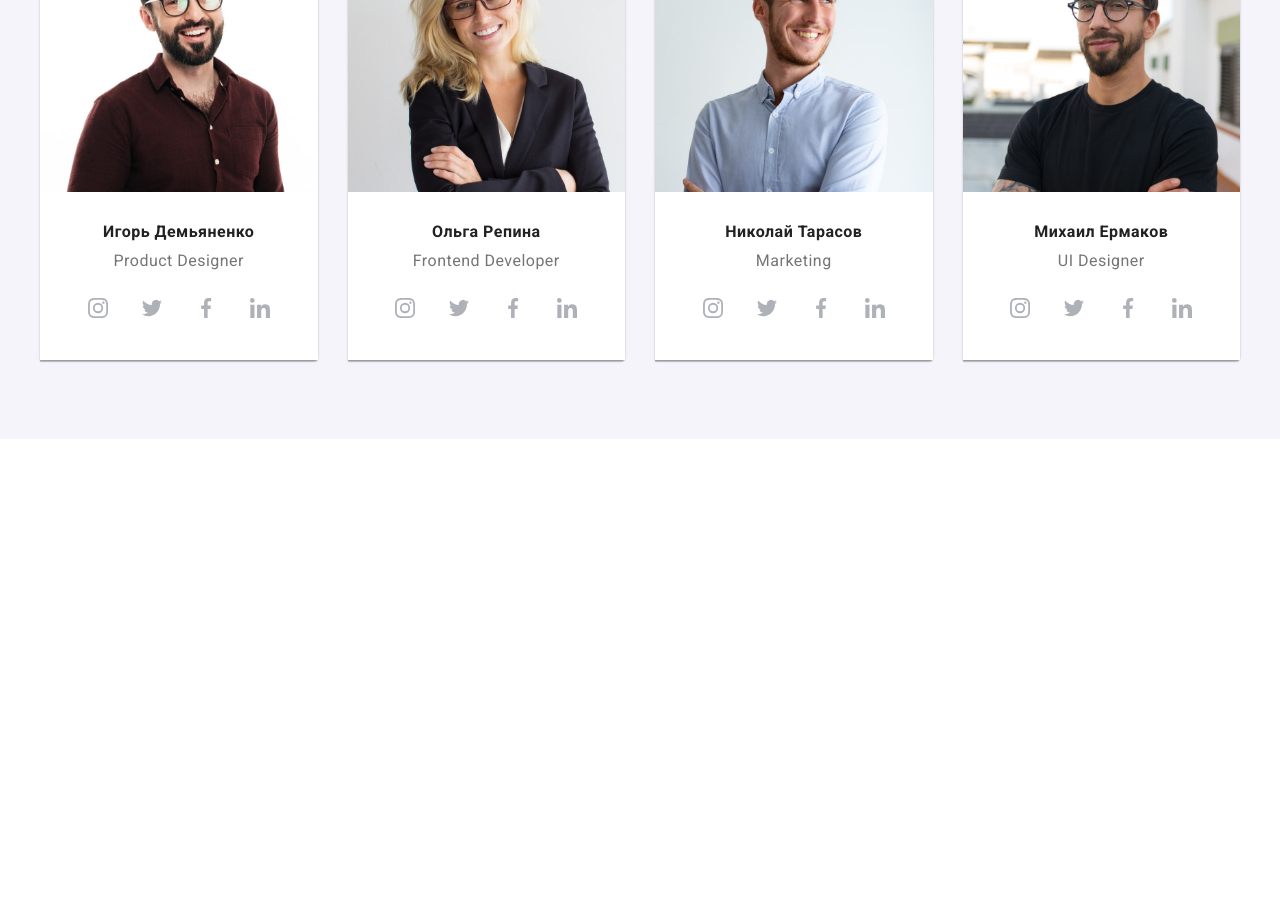
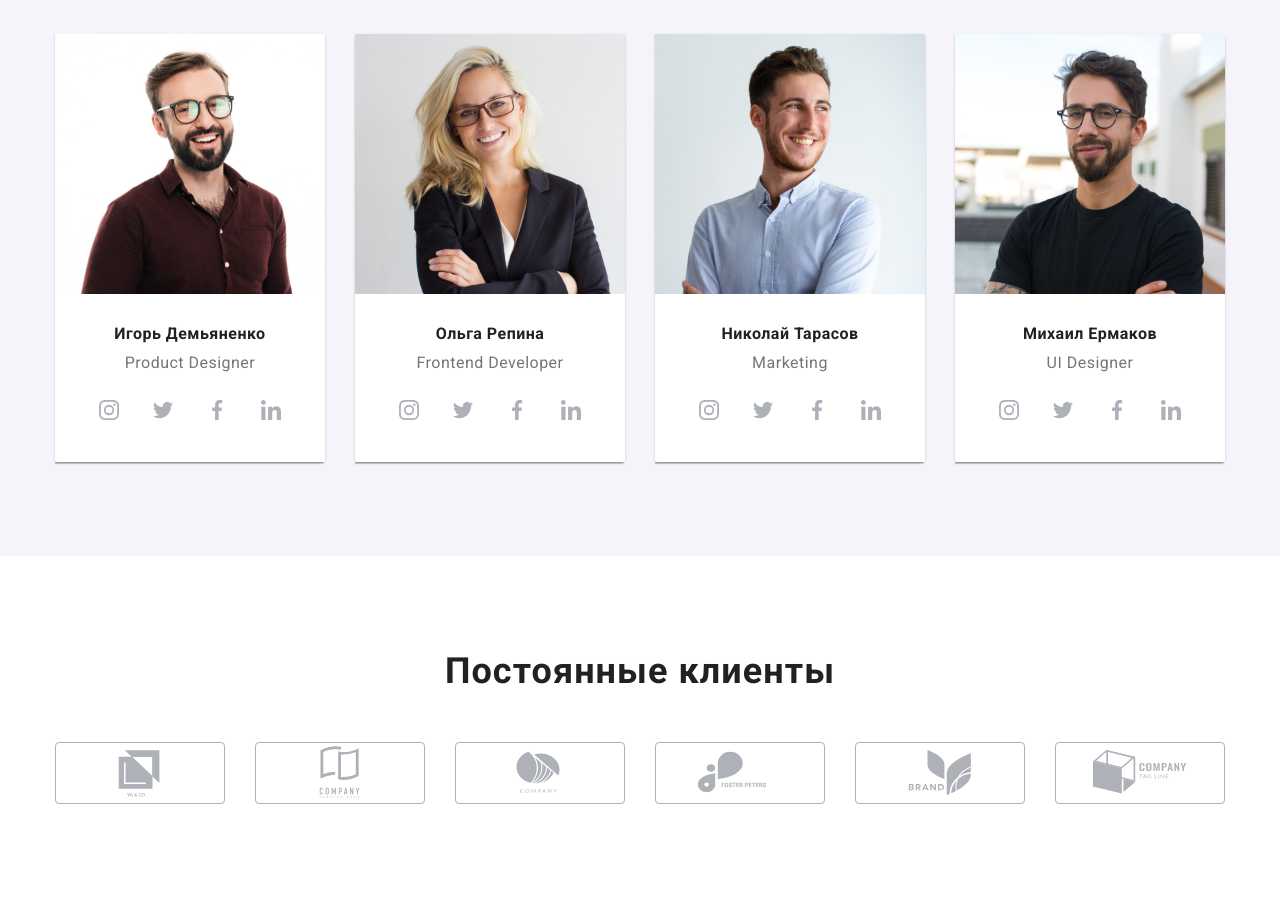
Before and after one commit to Alex2013GitHub/goit-markup-hw-08, a plain HTML site: page index.html in a window 1280 px wide. Shown: the part 588-1486 px from the top of the page. Before the commit the page ends 1027 px from the top, so only its background shows below. Drawn offline with nearby package versions, Linux system fonts and the light colour scheme.

Commit message:
hw-8@media

```diff
--- a/index.html
+++ b/index.html
@@ -343,7 +343,7 @@
           </ul>
         </div>
       </section>
-      <!-- <section class="section">
+      <section class="section">
         <div class="container">
           <h2 class="section__title">Постоянные клиенты</h2>
           <ul class="clients">
@@ -391,7 +391,7 @@
             </li>
           </ul>
         </div>
-      </section> -->
+      </section>
     </main>
     <!-- <footer class="footer">
       <div class="container container-footer">
--- a/sass/components/_container.scss
+++ b/sass/components/_container.scss
@@ -4,7 +4,7 @@
     padding-right: 15px;
     margin: 0 auto;
     @media screen and (min-width: 480px){
-      width: 480px;
+      width: 450px;
     }
     @media screen and (min-width: 768px){
       width: 768px;
@@ -15,10 +15,9 @@
 
   }
   .section {
-    @media screen and (min-width: 480px){
-      padding-top: 60px;
-      padding-bottom: 60px;
-    }
+    padding-top: 60px;
+    padding-bottom: 60px;
+
     @media screen and (min-width: 768px){
       padding-top: 60px;
       padding-bottom: 60px;
@@ -28,17 +27,16 @@
       padding-bottom: 94px;
     }
   }
-  .section-title {
-    @include font ($fz:36px, $lh:1.17);
+  .section__title {
+    @include font ($fz:28px, $lh:1.17);
       text-align: center;
       color: var(--primary-text-color);
       margin-bottom: 30px;
-
+      @media screen and (min-width: 1200px){
+        @include font ($fz:36px, $lh:1.17);
+        margin-bottom: 50px;
+      }
   }
-
-  // @media screen and (min-width:1200px){
-  //     @include font ($fz:36px, $lh:1.17);
-  //     text-align: center;
-  //     color: var(--primary-text-color);
-  //     margin-bottom: 30px;
-  //   }
+  .section__other-background {
+    background-color: var(--button-color);
+   }
--- a/sass/layout/_about.scss
+++ b/sass/layout/_about.scss
@@ -4,8 +4,8 @@
     flex-wrap: wrap;
     margin: -15px;
   }
-  @media screen and (min-width: 120px) {
-    margin: -30px;
+  @media screen and (min-width: 1200px) {
+    margin: -15px;
   }
 
 }
--- a/sass/layout/_clients.scss
+++ b/sass/layout/_clients.scss
@@ -1,16 +1,45 @@
+// .clients {
+//     display: flex;
+//     justify-content: center;
+//   }
+// .clients__item {
+//   width: 170px;
+//   height: 92px;
+
+//   & + & {
+//   margin-left: 30px;
+// }
+// }
+
 .clients {
   display: flex;
+  flex-wrap: wrap;
+  margin: -15px;
   justify-content: center;
+@media screen and (min-width: 768px) {
+  display: flex;
+  flex-wrap: wrap;
+  margin: -15px;
+}
+@media screen and (min-width: 1200px) {
+  margin: -15px;
 }
 
-  .clients__item {
-    width: 170px;
-    height: 92px;
+ }
+.clients__item{
+  width: calc((100% - 2 * 30px) / 3);
+  margin: 15px;
+ @media screen and (min-width: 768px) {
+   width: calc((100% - 3 * 30px) / 3);
+   margin: 15px;
+ }
+ @media screen and (min-width: 1200px) {
+   width: calc((100% - 6 * 30px) / 6);
+   margin: 15px;
+ }
 
-    & + & {
-    margin-left: 30px;
 }
-  }
+
 
 .clients__link{
   border: 1px solid var(--social);
--- a/sass/layout/_team.scss
+++ b/sass/layout/_team.scss
@@ -1,6 +1,4 @@
-.section__other-background {
-    background-color: var(--button-color);
-   }
+
    .socials {
      display: flex;
      justify-content: center;
@@ -41,8 +39,8 @@
     flex-wrap: wrap;
     margin: -15px;
   }
-  @media screen and (min-width: 120px) {
-    margin: -30px;
+  @media screen and (min-width: 1200px) {
+    margin: -15px;
   }
 
  }
```
Also changed, not shown: css/main.css, css/main.min.css, 2 other files. Lines whose indentation alone changed are shown as unchanged.
